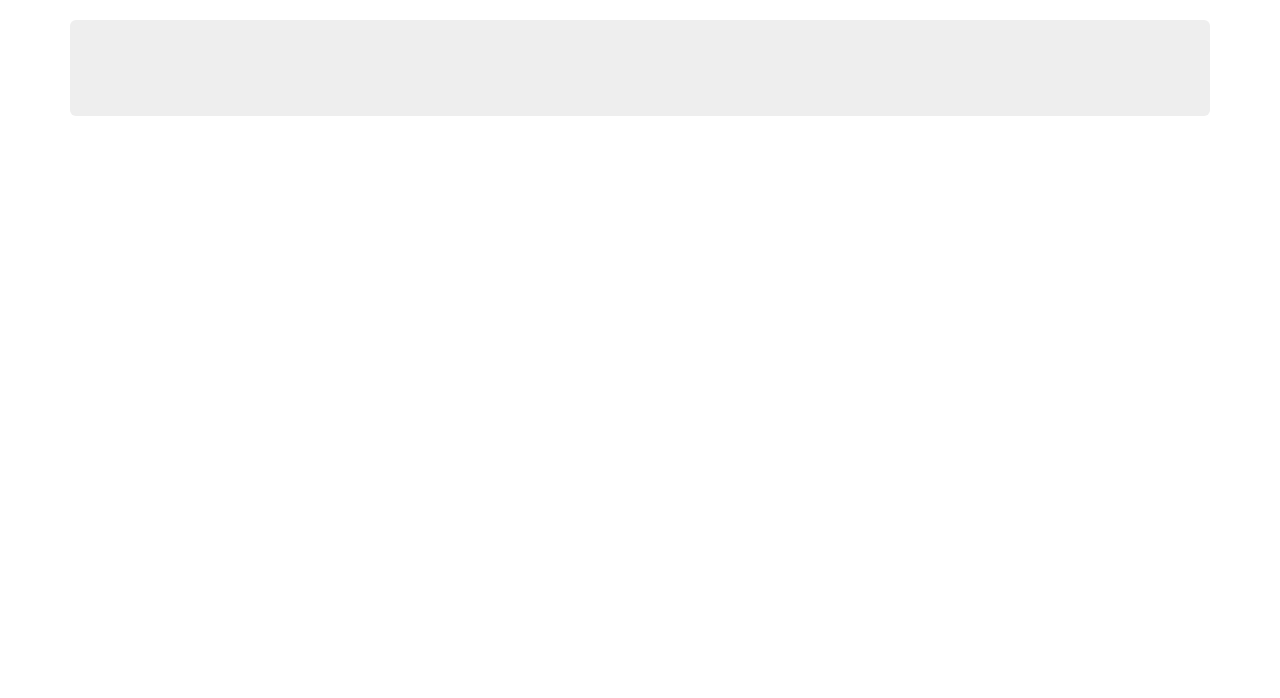
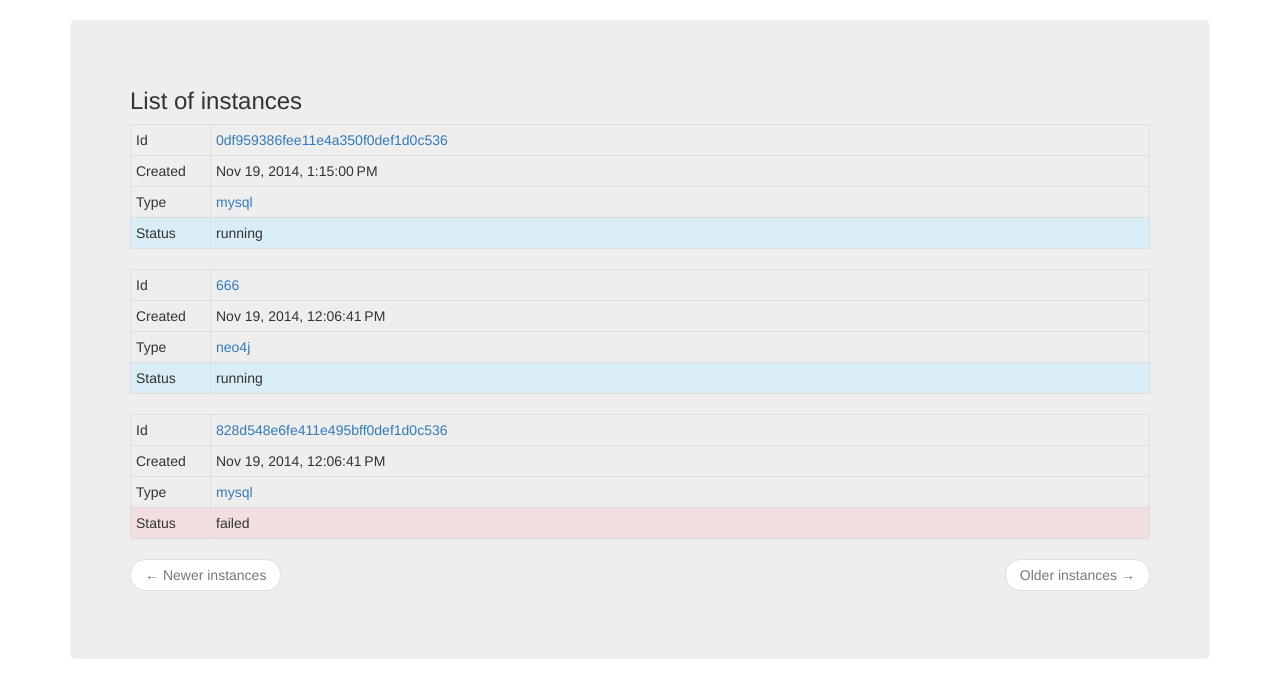
Before and after one commit to jrybicki-jsc/metahosting-html, a Flask app: page /instances/ in a window 1280 px wide. Shown: the part 52-750 px from the top of the page. Run offline with Flask 2, Linux system fonts and the light colour scheme; some libraries are stand-ins or nearby versions.

Commit message:
pagiation added

```diff
--- a/facade.py
+++ b/facade.py
@@ -1,3 +1,5 @@
+from collections import OrderedDict
+from itertools import islice
 import uuid
 
 
@@ -62,6 +64,9 @@ def get_all_instances():
                     u'ts': 1416398801.153139,
                     u'type': u'mysql'}}
 
+def get_instances_for_page(page, PER_PAGE):
+    instances = OrderedDict(get_all_instances())
+    return islice(instances.items(), (page-1)*PER_PAGE, page*PER_PAGE)
 
 def get_instances_of_type(instance_type_name):
     return {iid: desc for iid, desc in get_all_instances().iteritems() if
--- /dev/null
+++ b/myapp/paginator.py
@@ -0,0 +1,33 @@
+from math import ceil
+
+
+class Pagination(object):
+
+    def __init__(self, page, per_page, total_count):
+        self.page = page
+        self.per_page = per_page
+        self.total_count = total_count
+
+    @property
+    def pages(self):
+        return int(ceil(self.total_count / float(self.per_page)))
+
+    @property
+    def has_prev(self):
+        return self.page > 1
+
+    @property
+    def has_next(self):
+        return self.page < self.pages
+
+    def iter_pages(self, left_edge=2, left_current=2,
+                   right_current=5, right_edge=2):
+        last = 0
+        for num in xrange(1, self.pages + 1):
+            if num <= left_edge or \
+               (self.page - left_current - 1 < num < self.page + right_current) \
+                    or num > self.pages - right_edge:
+                if last + 1 != num:
+                    yield None
+                yield num
+                last = num
--- a/myapp/templates/instances.html
+++ b/myapp/templates/instances.html
@@ -8,11 +8,28 @@
 <div class="container">
   <div class="jumbotron">
 
-{% if instances.iteritems %}
+{% if instances %}
      <h3>List of instances</h3>
-        {% for id,instance in instances.iteritems() %}
+        {% for id,instance in instances %}
           {% include 'instance.html' %}
         {% endfor %}
+     <ul class="pager">
+        {% if pagination.has_prev %}
+           <li class="previous"><a href="{{ url_for('all_instances', page = pagination.page-1) }}">&larr; Newer instances</a></li>
+           {% else %}
+           <li class="previous disabled"><a href="#"
+                                            onclick="return false;">&larr; Newer instances</a></li>
+        {% endif %}
+
+        {% if pagination.has_next %}
+            <li class="next"><a href="{{ url_for('all_instances', page = pagination.page+1) }}">Older instances &rarr;</a></li>
+            {% else %}
+            <li
+                    class="next disabled"><a href="#" onclick="return false;">Older
+                instances &rarr;</a></li>
+        {% endif %}
+        </ul>
+
 
 {% endif %}
   </div>
--- a/myapp/views.py
+++ b/myapp/views.py
@@ -1,8 +1,11 @@
 from myapp import app
 from flask import render_template, abort, request
 from facade import get_all_instances, get_types, get_instance, \
-    get_instances_of_type, create_instance
+    get_instances_of_type, create_instance, get_instances_for_page
 from babel import dates
+from myapp.paginator import Pagination
+
+PER_PAGE = 5
 
 
 @app.route('/')
@@ -20,10 +23,15 @@ def create_form():
                            instance=instance)
 
 
+
 @app.route('/instances/')
 def all_instances():
-    instances = get_all_instances()
-    return render_template('instances.html', instances=instances)
+    page = int(request.args.get('page', '1'))
+    count = len(get_all_instances())
+    instances = get_instances_for_page(page, PER_PAGE)
+    pagination = Pagination(page, PER_PAGE, count)
+    return render_template('instances.html', instances=instances,
+                           pagination=pagination)
 
 
 @app.route('/instances/<instance_id>')
```
